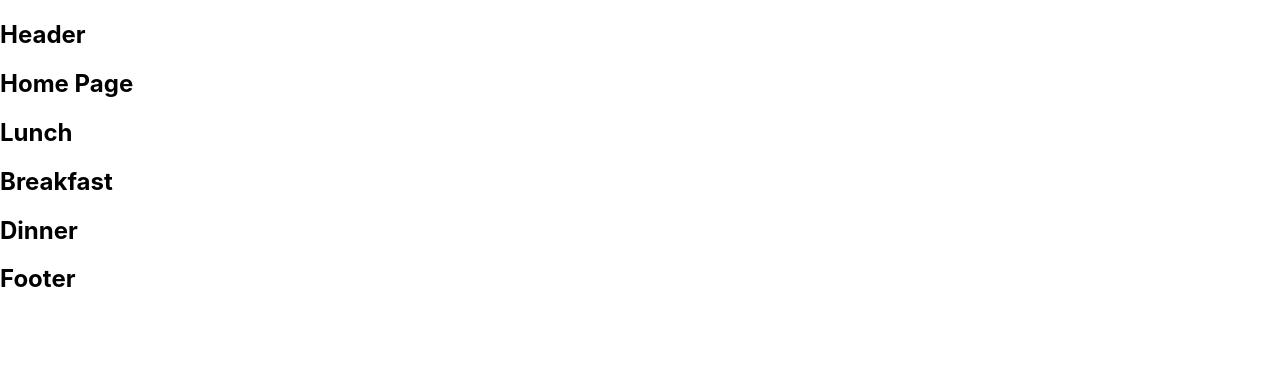
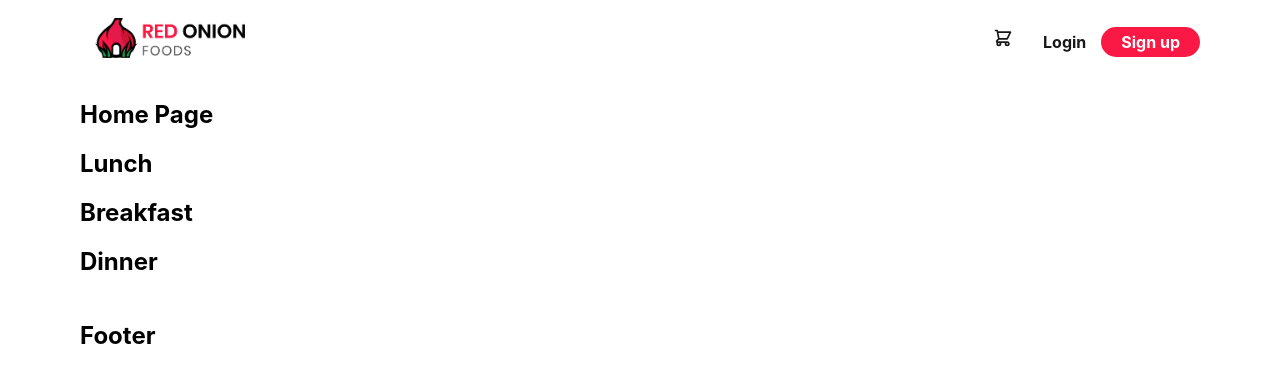
Before and after one commit to Rajebulalam/food-git-project, a React (Create React App) app: page / in a window 1280 px wide. Shown: the top 382 px of the page. Built offline with nearby package versions, Linux system fonts and the light colour scheme.

Commit message:
Hedaer Part Created

```diff
--- a/src/App.css
+++ b/src/App.css
@@ -1,5 +1,5 @@
-.App {
-  text-align: center;
+.container{
+  padding: 0 80px;
 }
 
 .App-logo {
--- a/src/Pages/Shared/Header/Header.css
+++ b/src/Pages/Shared/Header/Header.css
@@ -1 +1,34 @@
-.header-container{}
+.header-container{
+    display: flex;
+    align-items: center;
+    justify-content: space-between;
+    height: 80px;
+}
+.header-container .logo img{
+    width: 150px;
+}
+.header-container a svg{
+    width: 20px;
+    height: 20px;
+    color: #181818;
+}
+.header-container a{
+    font-size: 16px;
+    text-decoration: none;
+    font-weight: bold;
+    padding: 0 15px;
+    color: #181818;
+}
+.header-container a:hover, .header-container svg:hover{
+    color: #e40b36da;
+}
+.header-container .sign-up{
+    background-color: #F91944;
+    border-radius: 30px;
+    padding: 5px 20px;
+    color: #fff;
+}
+.header-container .sign-up:hover{
+    background-color: #e40b36da;
+    color: #fff;
+}
--- a/src/Pages/Shared/Header/Header.js
+++ b/src/Pages/Shared/Header/Header.js
@@ -1,10 +1,21 @@
 import React from 'react';
 import './Header.css';
+import logo from '../../../images/logo2.png';
+import { Link } from 'react-router-dom';
 
 const Header = () => {
     return (
         <div className='header-container'>
-            <h2>Header</h2>
+            <div className='logo'>
+                <Link to='/'><img src={logo} alt="logo" /></Link>
+            </div>
+            <nav>
+                <Link to='/cart'><svg xmlns="http://www.w3.org/2000/svg" class="h-6 w-6" fill="none" viewBox="0 0 24 24" stroke="currentColor" stroke-width="2">
+                    <path stroke-linecap="round" stroke-linejoin="round" d="M3 3h2l.4 2M7 13h10l4-8H5.4M7 13L5.4 5M7 13l-2.293 2.293c-.63.63-.184 1.707.707 1.707H17m0 0a2 2 0 100 4 2 2 0 000-4zm-8 2a2 2 0 11-4 0 2 2 0 014 0z" />
+                </svg></Link>
+                <Link to='/login'>Login</Link>
+                <Link className='sign-up' to='/signup'>Sign up</Link>
+            </nav>
         </div>
     );
 };
```
